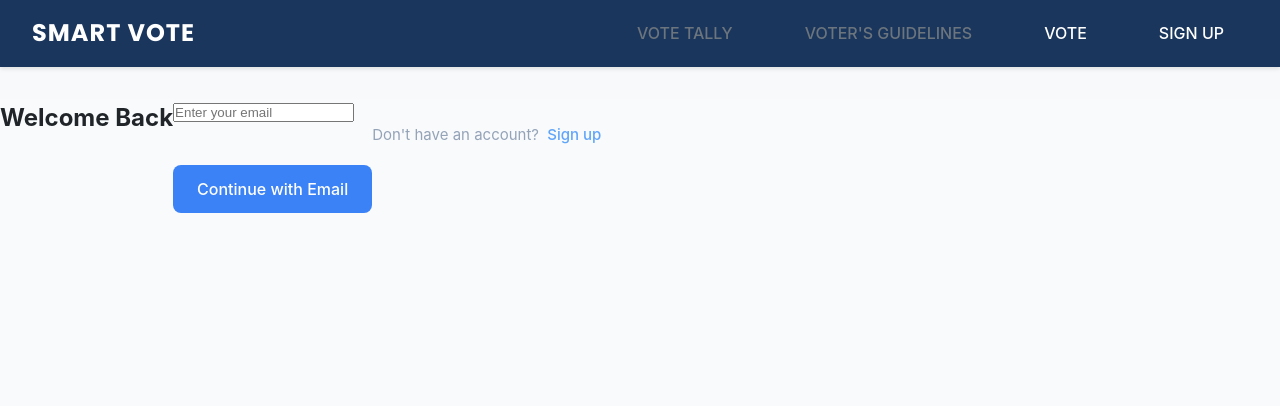
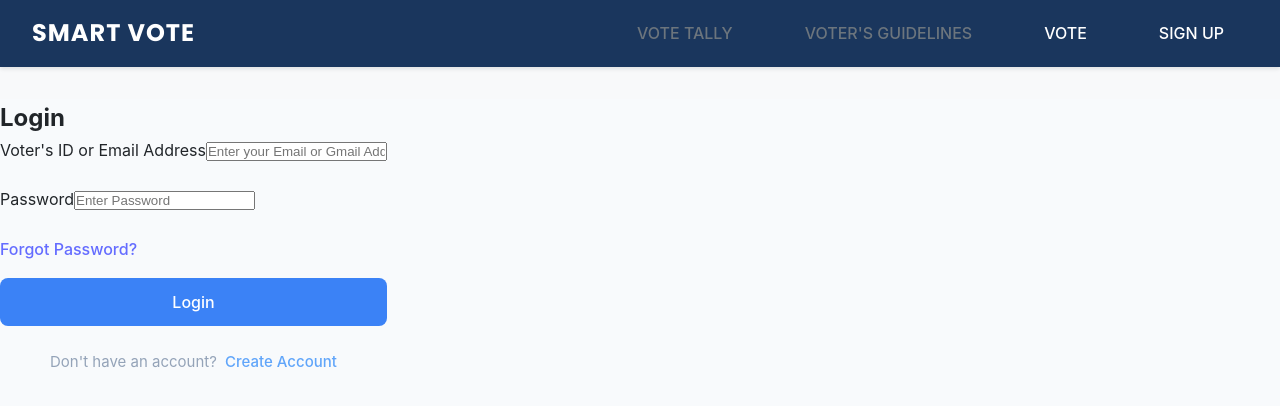
Before and after one commit to Genniesysbracia/SmartVote, a React (Vite) app: page /login in a window 1280 px wide. Shown: the top 406 px of the page. Built offline with nearby package versions, Linux system fonts and the light colour scheme.

Commit message:
Update Login.jsx

```diff
--- a/src/pages/Login.jsx
+++ b/src/pages/Login.jsx
@@ -4,7 +4,8 @@ import styles from "../styles/Login.module.css";
 
 export default function Login() {
   const [formData, setFormData] = useState({
-    email: '',
+    email: "",
+    password: "",
   });
   const [loading, setLoading] = useState(false);
   const [error, setError] = useState(null);
@@ -12,9 +13,9 @@ export default function Login() {
 
   const handleChange = (e) => {
     const { name, value } = e.target;
-    setFormData(prev => ({
+    setFormData((prev) => ({
       ...prev,
-      [name]: value
+      [name]: value,
     }));
   };
 
@@ -24,12 +25,9 @@ export default function Login() {
     setError(null);
 
     try {
-      // In a real app, you would verify the email here
-      // For now, we'll just redirect to home
-      navigate('/');
-    } catch (error) {
-      console.error('Login error:', error);
-      setError(error.message || 'An error occurred during login');
+      navigate("/");
+    } catch (err) {
+      setError("An error occurred during login");
     } finally {
       setLoading(false);
     }
@@ -37,26 +35,55 @@ export default function Login() {
 
   return (
     <div className={styles.container}>
-      <h2>Welcome Back</h2>
+      <div className={styles.imageSection}></div>
+
+      <div className={styles.loginSection}>
+        <h2>Login</h2>
+
         {error && <div className={styles.error}>{error}</div>}
+
         <form onSubmit={handleSubmit} className={styles.form}>
           <div className={styles.formGroup}>
+            <label>Voter's ID or Email Address</label>
             <input
               type="email"
               name="email"
               value={formData.email}
               onChange={handleChange}
-            placeholder="Enter your email"
+              placeholder="Enter your Email or Gmail Address"
               required
             />
           </div>
-        <button type="submit" disabled={loading} className={styles.submitButton}>
-          {loading ? 'Logging in...' : 'Continue with Email'}
+
+          <div className={styles.formGroup}>
+            <label>Password</label>
+            <input
+              type="password"
+              name="password"
+              value={formData.password}
+              onChange={handleChange}
+              placeholder="Enter Password"
+              required
+            />
+          </div>
+
+          <Link to="/forgot-password" className={styles.forgot}>
+            Forgot Password?
+          </Link>
+
+          <button
+            type="submit"
+            disabled={loading}
+            className={styles.submitButton}
+          >
+            {loading ? "Logging in..." : "Login"}
           </button>
+
+          <p className={styles.signupLink}>
+            Don't have an account? <Link to="/signup">Create Account</Link>
+          </p>
         </form>
-      <p className={styles.signupLink}>
-        Don't have an account? <Link to="/signup">Sign up</Link>
-      </p>
+      </div>
     </div>
   );
 }
```
Lines whose indentation alone changed are shown as unchanged.
